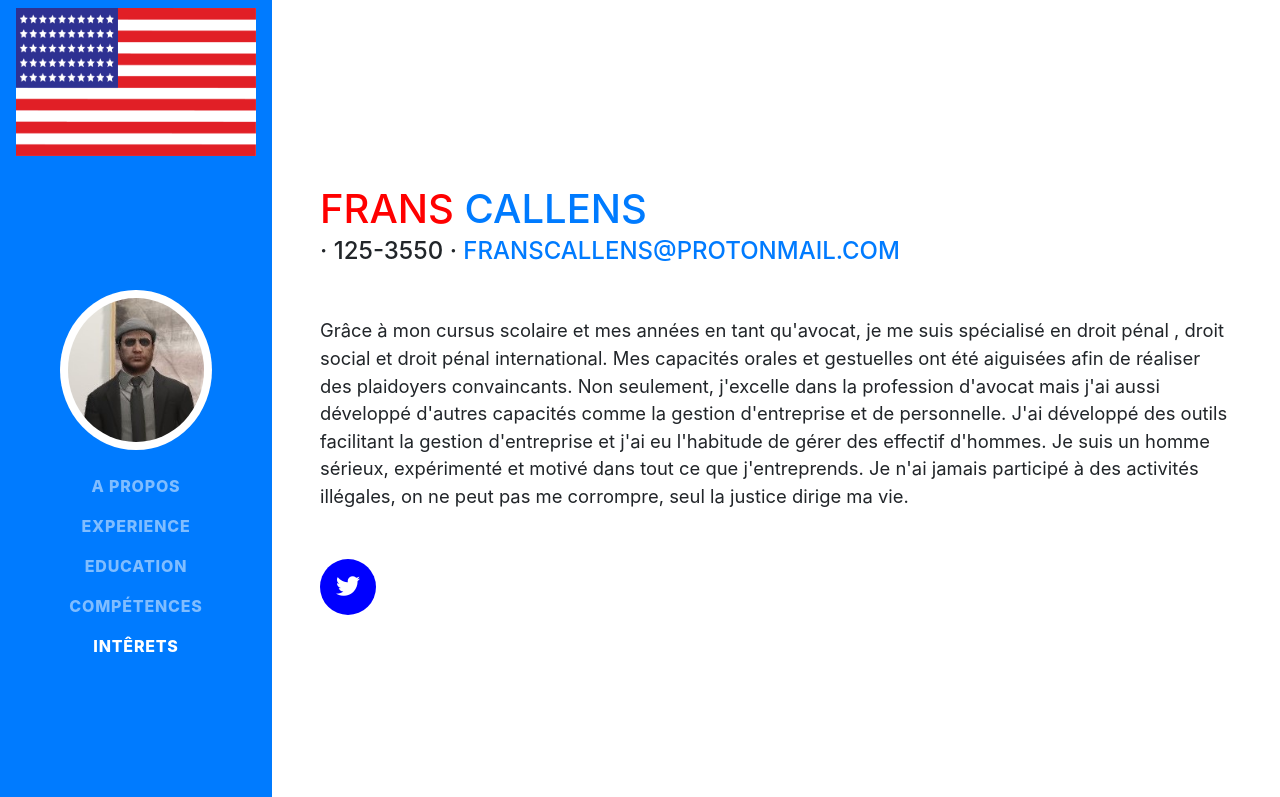
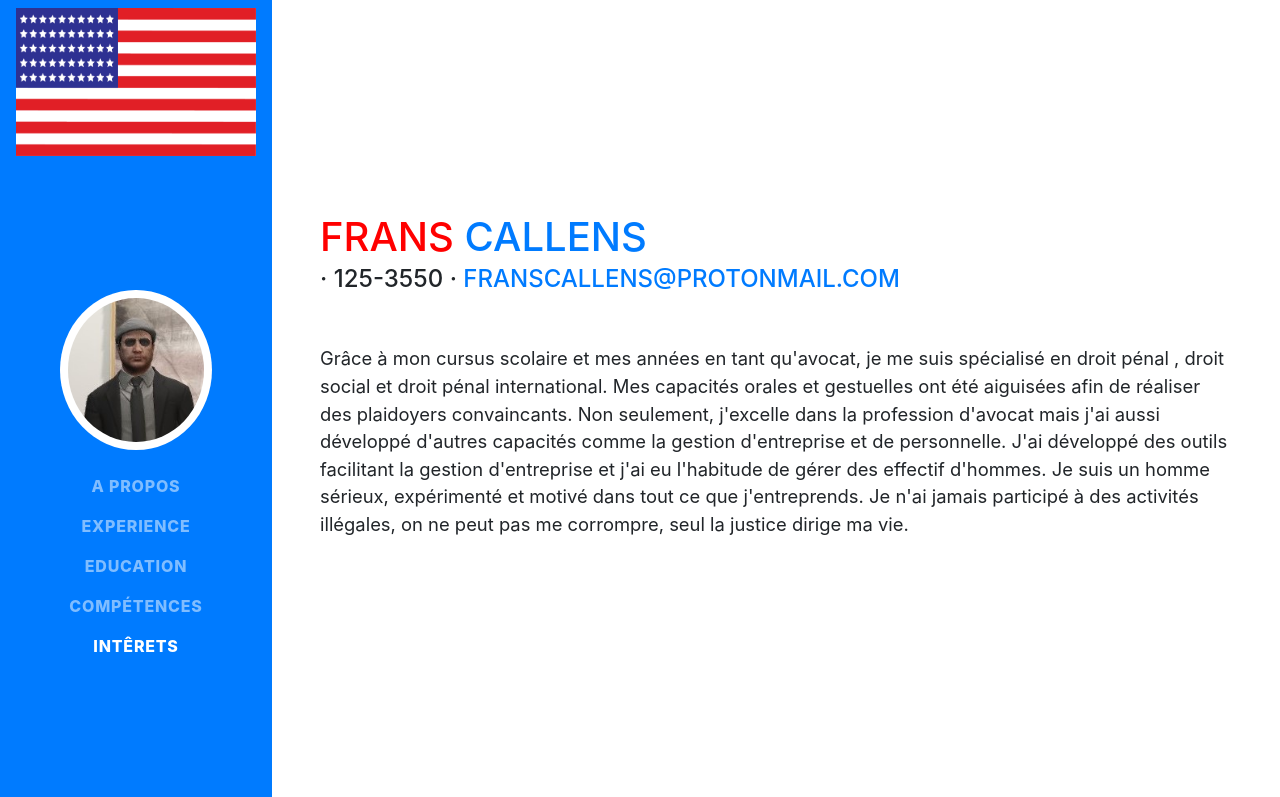
Before and after one commit to FransCallens/franscallens, a website with bundled scripts: page index.html in a window 1280 px wide. Shown: the top 797 px of the page. Built offline with nearby package versions, Linux system fonts and the light colour scheme; a web font is replaced by a local one.

Commit message:
retirer bouton twitter

```diff
--- a/index.html
+++ b/index.html
@@ -69,11 +69,6 @@
           <a href="mailto:name@email.com">FransCallens@protonmail.com</a>
         </div>
         <p class="lead mb-5">Grâce à mon cursus scolaire et mes années en tant qu'avocat, je me suis spécialisé en droit pénal , droit social et droit pénal international. Mes capacités orales et gestuelles ont été aiguisées afin de réaliser des plaidoyers convaincants. Non seulement, j'excelle dans la profession d'avocat mais j'ai aussi développé d'autres capacités comme la gestion d'entreprise et de personnelle. J'ai développé des outils facilitant la gestion d'entreprise et j'ai eu l'habitude de gérer des effectif d'hommes. Je suis un homme sérieux, expérimenté et motivé dans tout ce que j'entreprends. Je n'ai jamais participé à des activités illégales, on ne peut pas me corrompre, seul la justice dirige ma vie.</p>
-        <div class="social-icons">
-          <a href="#">
-            <i class="fab fa-twitter"></i>
-          </a>
-        </div>
       </div>
     </section>
 
```
